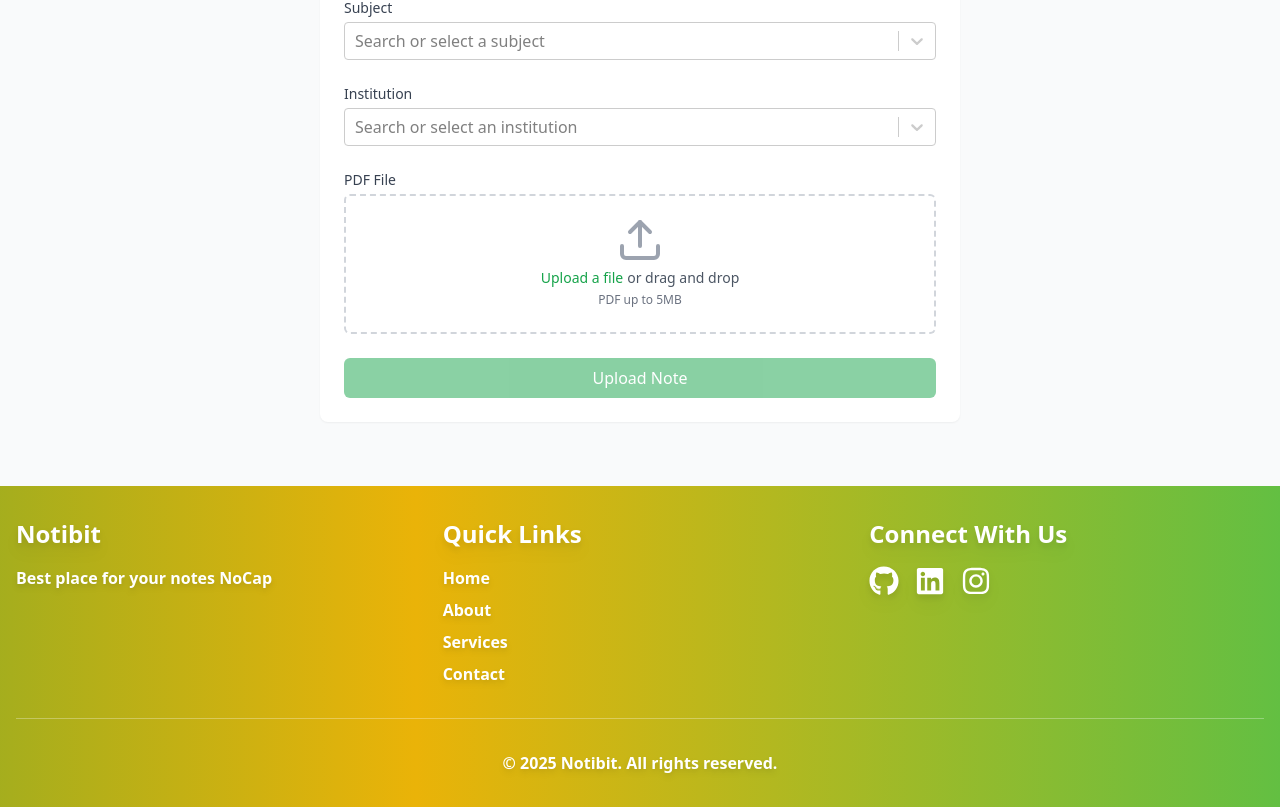
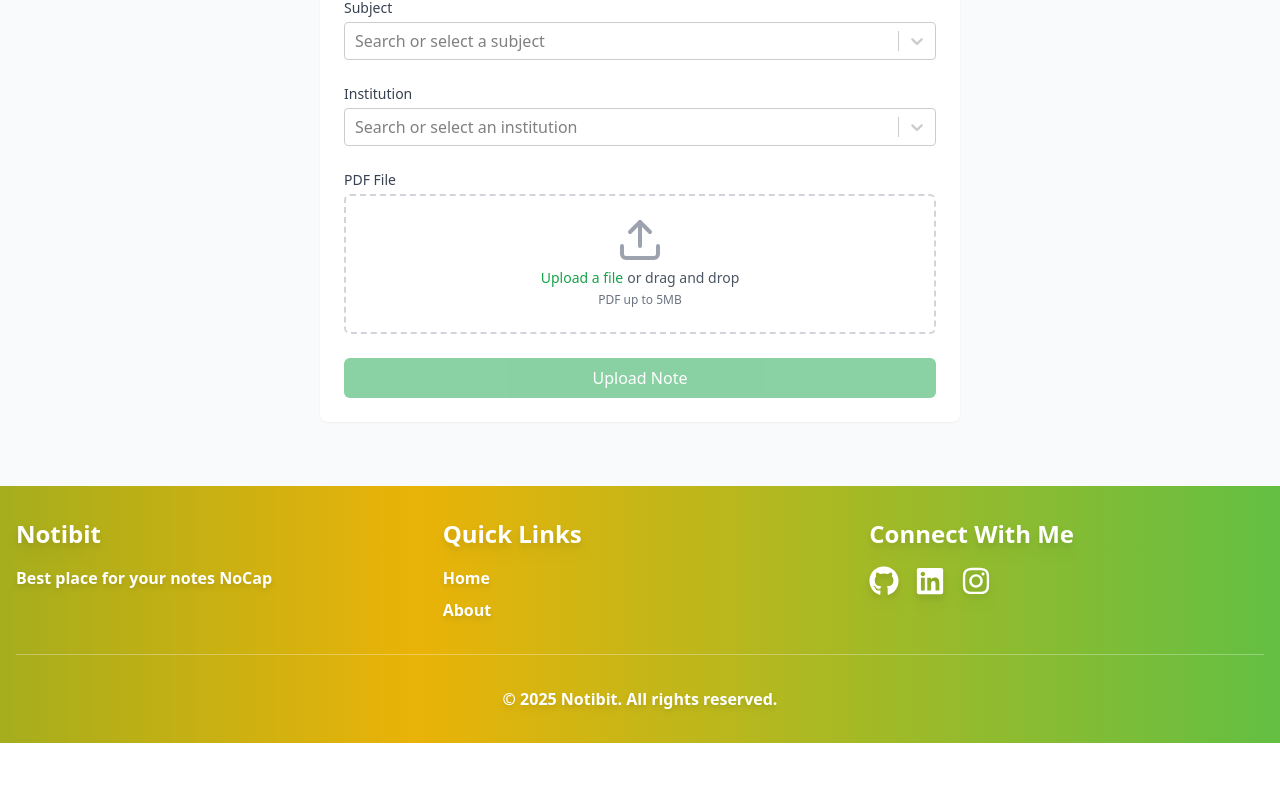
Before and after one commit to subhayudas/notibit, a React (Vite) app: page /upload in a window 1280 px wide. Shown: the part 466-1273 px from the top of the page. After the commit the page ends 1209 px from the top, so only its background shows below. Built offline with nearby package versions, Linux system fonts and the light colour scheme.

Commit message:
ui update

```diff
--- a/src/components/footer.tsx
+++ b/src/components/footer.tsx
@@ -61,7 +61,7 @@ const Footer = () => {
           <div className="space-y-4">
             <h3 className="text-2xl font-bold text-white drop-shadow-lg">Quick Links</h3>
             <ul className="space-y-2">
-              {['Home', 'About', 'Services', 'Contact'].map((link) => (
+              {['Home', 'About'].map((link) => (
                 <motion.li
                   key={link}
                   whileHover={{ x: 5 }}
@@ -77,7 +77,7 @@ const Footer = () => {
 
           {/* Social Links */}
           <div className="space-y-4">
-            <h3 className="text-2xl font-bold text-white drop-shadow-lg">Connect With Us</h3>
+            <h3 className="text-2xl font-bold text-white drop-shadow-lg">Connect With Me</h3>
             <div className="flex space-x-4">
               {socialLinks.map(({ Icon, url }, index) => (
                 <motion.a
```
